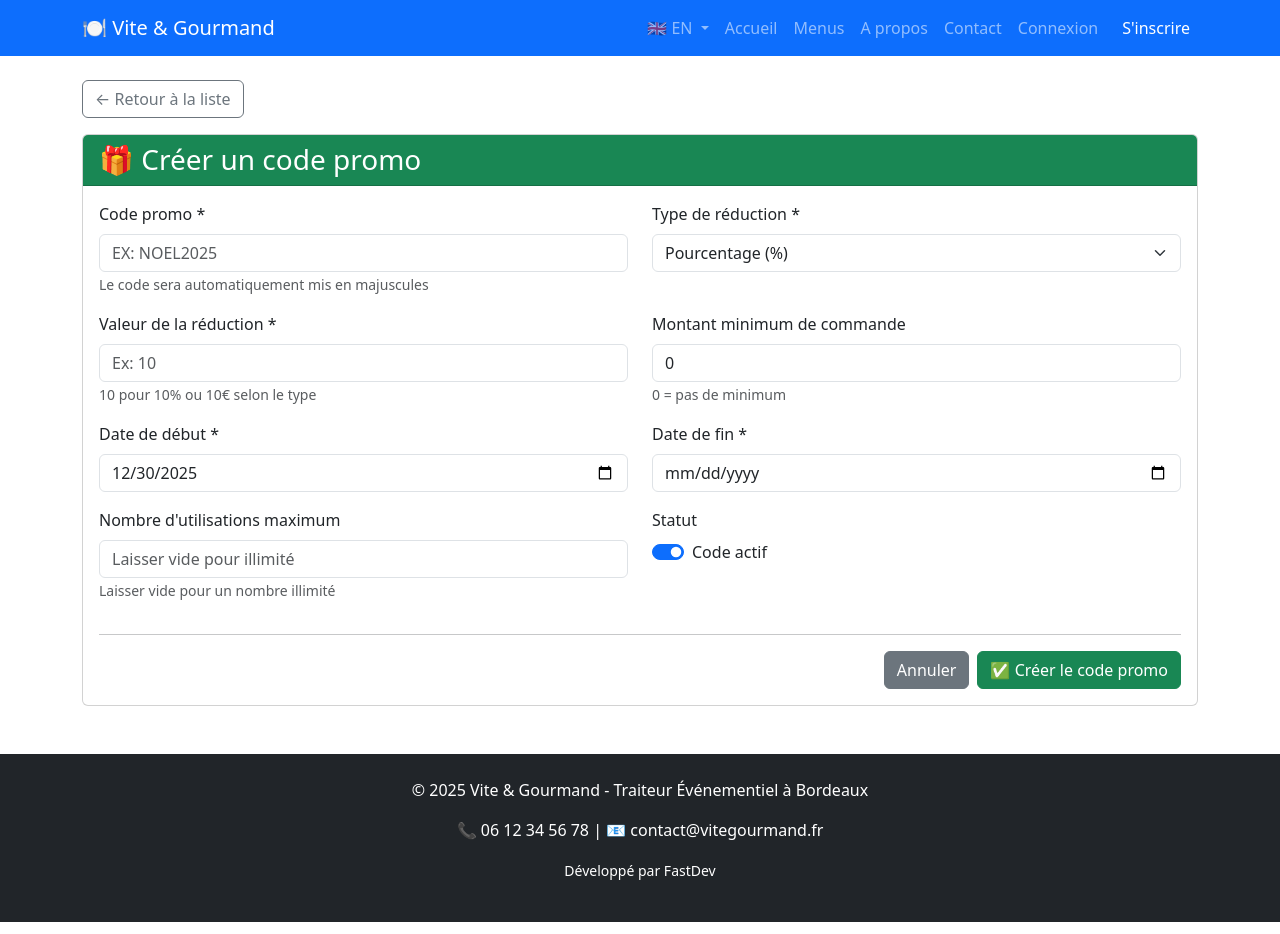
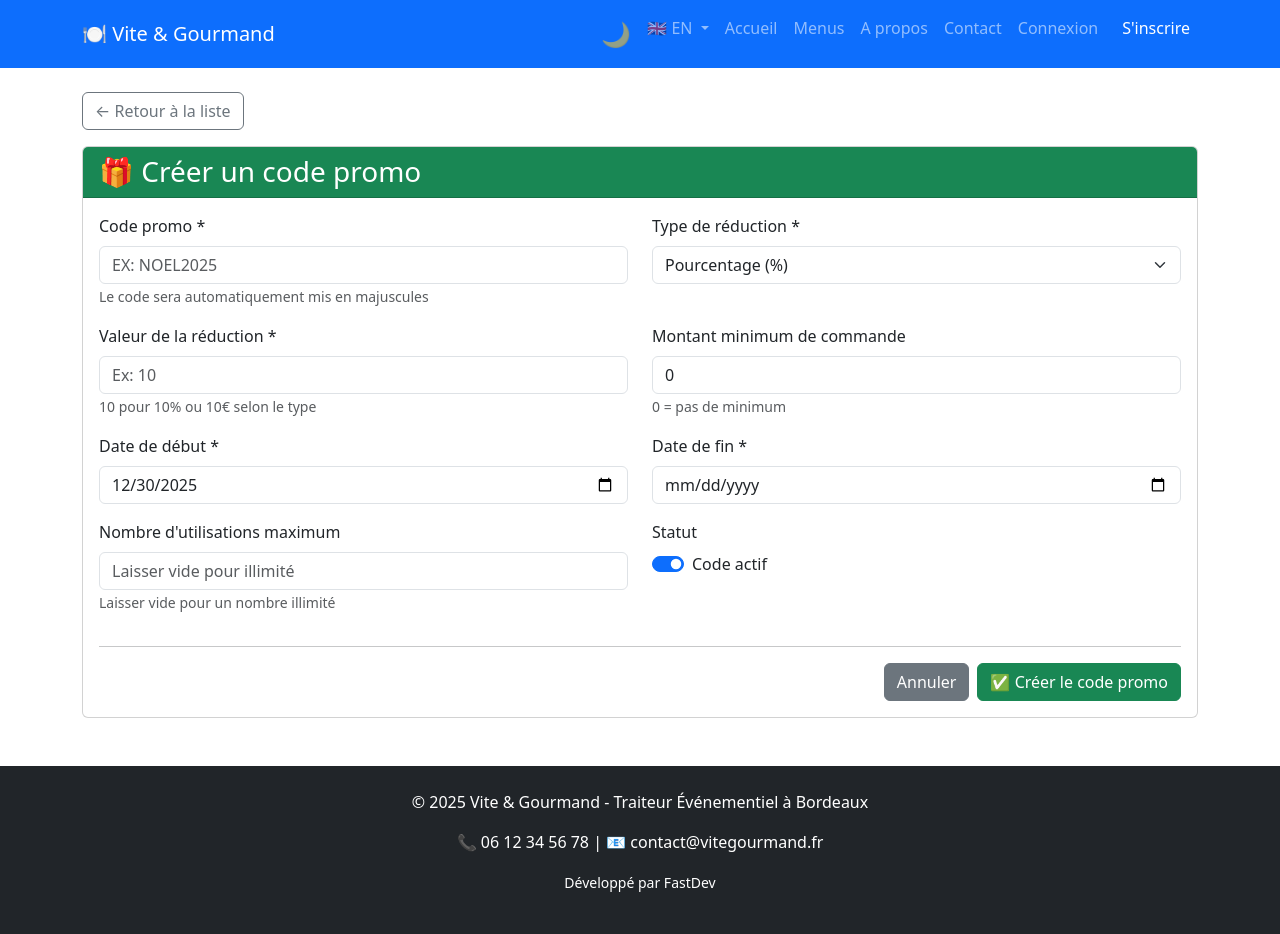
Before and after one commit to Rvlto974/Vite-et-Gourmand, a PHP site: the page made by src/app/views/admin/promo-create.php in a window 1280 px wide. Run offline with PHP 8.4, Linux system fonts and the light colour scheme; the template is opened without the code that fills it, so the values that code supplies are empty.

Commit message:
🌙 Mode sombre complet - Toggle avec sauvegarde préférence + CSS dark theme

```diff
--- a/src/app/views/layouts/footer.php
+++ b/src/app/views/layouts/footer.php
@@ -8,5 +8,39 @@
 
     <script src="https://cdn.jsdelivr.net/npm/bootstrap@5.3.0/dist/js/bootstrap.bundle.min.js"></script>
     <script src="/js/app.js"></script>
+
+<!-- Dark Mode Toggle Script -->
+<script>
+document.addEventListener('DOMContentLoaded', function() {
+    const themeToggle = document.getElementById('themeToggle');
+    const themeIcon = document.getElementById('themeIcon');
+    const body = document.body;
+
+    // Charger la préférence sauvegardée
+    const currentTheme = localStorage.getItem('theme') || 'light';
+    if (currentTheme === 'dark') {
+        body.classList.add('dark-mode');
+        themeIcon.textContent = '☀️';
+    }
+
+    // Toggle au clic
+    themeToggle.addEventListener('click', function() {
+        body.classList.toggle('dark-mode');
+
+        if (body.classList.contains('dark-mode')) {
+            themeIcon.textContent = '☀️';
+            localStorage.setItem('theme', 'dark');
+        } else {
+            themeIcon.textContent = '🌙';
+            localStorage.setItem('theme', 'light');
+        }
+    });
+});
+</script>
+
+    <script src="https://cdn.jsdelivr.net/npm/bootstrap@5.3.0/dist/js/bootstrap.bundle.min.js"></script>
 </body>
 </html>
+
+</body>
+</html>
--- a/src/app/views/layouts/header.php
+++ b/src/app/views/layouts/header.php
@@ -5,6 +5,9 @@
     <meta name="viewport" content="width=device-width, initial-scale=1.0">
     <title>Vite & Gourmand - Traiteur Événementiel</title>
     <link href="https://cdn.jsdelivr.net/npm/bootstrap@5.3.0/dist/css/bootstrap.min.css" rel="stylesheet">
+    <link href="https://cdn.jsdelivr.net/npm/bootstrap@5.3.0/dist/css/bootstrap.min.css" rel="stylesheet">
+    <link href="/css/dark-mode.css" rel="stylesheet">
+
 
     <!-- Toast JS -->
     <script src="/js/toast.js"></script>
@@ -29,6 +32,19 @@
             </button>
             <div class="collapse navbar-collapse" id="navbarNav">
                 <ul class="navbar-nav ms-auto">
+                    <ul class="navbar-nav ms-auto">
+
+
+
+                    <!-- Toggle Dark Mode -->
+                    <li class="nav-item">
+                        <button class="theme-toggle nav-link" id="themeToggle" title="Changer de thème">
+                            <span id="themeIcon">🌙</span>
+                        </button>
+                    </li>
+
+                    <!-- Sélecteur de langue -->
+                    <li class="nav-item dropdown">
 
                     <!-- Sélecteur de langue -->
                     <li class="nav-item dropdown">
--- /dev/null
+++ b/src/public/css/dark-mode.css
@@ -0,0 +1,126 @@
+/* Mode sombre */
+body.dark-mode {
+    background-color: #1a1a1a;
+    color: #e0e0e0;
+}
+
+.dark-mode .navbar {
+    background-color: #2d2d2d !important;
+}
+
+.dark-mode .card {
+    background-color: #2d2d2d;
+    color: #e0e0e0;
+    border-color: #404040;
+}
+
+.dark-mode .card-header {
+    background-color: #3a3a3a;
+    border-color: #404040;
+}
+
+.dark-mode .card-footer {
+    background-color: #3a3a3a !important;
+    border-color: #404040;
+}
+
+.dark-mode .table {
+    color: #e0e0e0;
+    --bs-table-bg: #2d2d2d;
+    --bs-table-striped-bg: #3a3a3a;
+    --bs-table-hover-bg: #404040;
+}
+
+.dark-mode .table-dark {
+    --bs-table-bg: #404040;
+    --bs-table-color: #e0e0e0;
+}
+
+.dark-mode .form-control,
+.dark-mode .form-select {
+    background-color: #3a3a3a;
+    color: #e0e0e0;
+    border-color: #555;
+}
+
+.dark-mode .form-control:focus,
+.dark-mode .form-select:focus {
+    background-color: #3a3a3a;
+    color: #e0e0e0;
+    border-color: #777;
+}
+
+.dark-mode .btn-outline-primary {
+    color: #6ea8fe;
+    border-color: #6ea8fe;
+}
+
+.dark-mode .btn-outline-primary:hover {
+    background-color: #6ea8fe;
+    color: #000;
+}
+
+.dark-mode .btn-outline-secondary {
+    color: #adb5bd;
+    border-color: #6c757d;
+}
+
+.dark-mode .btn-outline-light {
+    color: #f8f9fa;
+    border-color: #f8f9fa;
+}
+
+.dark-mode .text-muted {
+    color: #adb5bd !important;
+}
+
+.dark-mode .alert-info {
+    background-color: #1a3a52;
+    color: #9fcdff;
+    border-color: #2a4a62;
+}
+
+.dark-mode .dropdown-menu {
+    background-color: #2d2d2d;
+    border-color: #404040;
+}
+
+.dark-mode .dropdown-item {
+    color: #e0e0e0;
+}
+
+.dark-mode .dropdown-item:hover {
+    background-color: #404040;
+    color: #fff;
+}
+
+.dark-mode .bg-light {
+    background-color: #2d2d2d !important;
+}
+
+.dark-mode .border {
+    border-color: #404040 !important;
+}
+
+/* Toggle button */
+.theme-toggle {
+    cursor: pointer;
+    font-size: 1.5rem;
+    background: none;
+    border: none;
+    padding: 0.5rem;
+    transition: transform 0.3s ease;
+}
+
+.theme-toggle:hover {
+    transform: scale(1.1);
+}
+
+/* Transition fluide */
+body {
+    transition: background-color 0.3s ease, color 0.3s ease;
+}
+
+.card, .navbar, .form-control, .form-select, .dropdown-menu {
+    transition: background-color 0.3s ease, color 0.3s ease, border-color 0.3s ease;
+}
```
